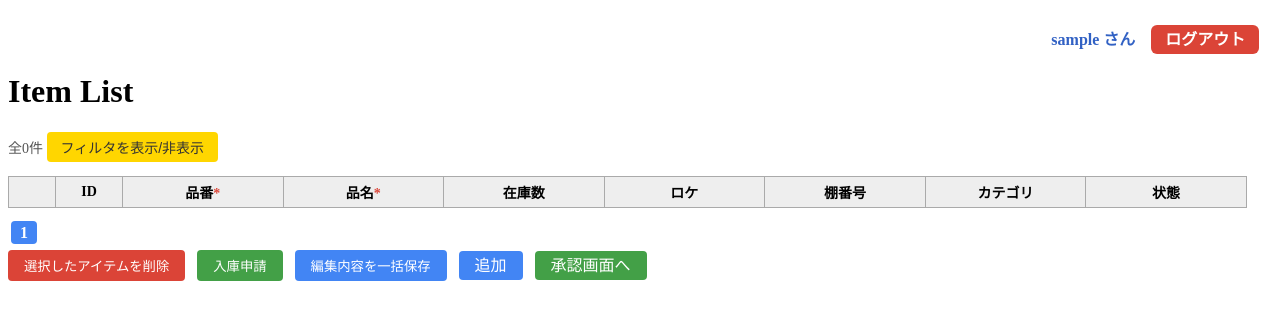
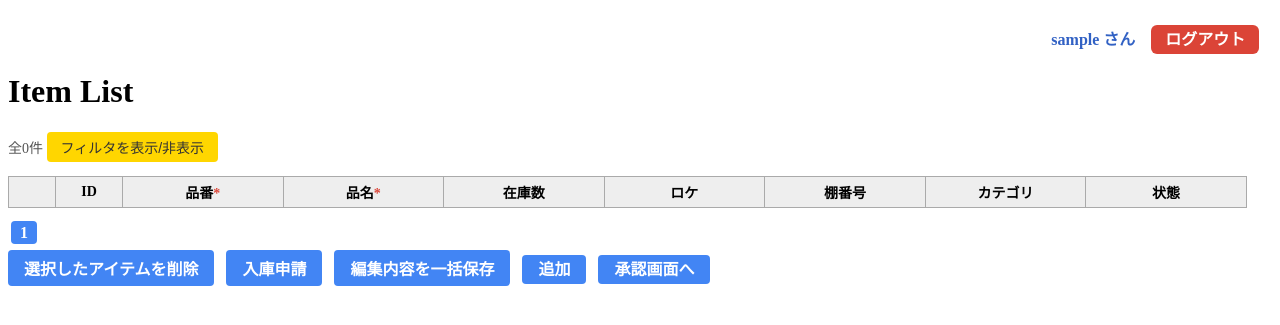
Before and after one commit to ai-programming-base/crud-app, a Flask app: page / in a window 1280 px wide. Shown: the top 325 px of the page. Run offline with Flask 3, Linux system fonts and the light colour scheme; the visitor is signed in with stand-in values (Sample User, id 1); data comes from the database, SQL or seed files in the repository; data that the repository does not hold is empty.

Commit message:
ボタンの見た目を修正

```diff
--- a/templates/index.html
+++ b/templates/index.html
@@ -17,14 +17,26 @@
         td.editing, td.filter-editing { background: #d0e3f7; }
         .filter-row td, .filter-row th { background: #f5f5cc !important; font-style: italic; }
         .filter-indicator { color: #33691e; font-weight: bold; margin-left: 10px; font-size: 14px; background: #f5f5cc; border-radius: 4px; padding: 2px 8px; }
+
         .button-group { margin-top: 4px; }
-    .button-group button, .button-group a {
-        margin-right: 8px; padding: 6px 16px; border-radius: 4px;
-        border: none; background: #4285f4; color: #fff; text-decoration: none; cursor: pointer;
+
+        .main-btn {
+            background: #4285f4;
+            color: #fff;
+            border: none;
+            border-radius: 4px;
+            font-size: 1rem;
+            font-weight: bold;
+            padding: 6px 16px;    /* ←ここを短く */
+            margin-right: 8px;
+            cursor: pointer;
+            text-decoration: none;
+            transition: background .15s;
         }
-    .button-group button.delete { background: #db4437; }
-    .button-group button.apply { background: #43a047; }
-    .button-group a.approve { background: #43a047; color: #fff; }
+        .main-btn:hover {
+            background: #23468e;
+            color: #fff;
+        }
         .pagination a, .pagination strong { margin: 0 3px; padding: 3px 9px; border-radius: 4px; background: #eee; text-decoration: none; color: #333; }
         .pagination strong { background: #4285f4; color: #fff; }
         .summary { font-size: 14px; color: #555; margin-bottom: 8px; }
@@ -189,11 +201,11 @@
           {% endfor %}
         </div>
         <div class="button-group" style="margin-top:4px;">
-            <button type="button" class="delete" onclick="submitDelete()">選択したアイテムを削除</button>
-            <button type="button" class="apply" onclick="submitApplyRequest()">入庫申請</button>
-            <button type="submit">編集内容を一括保存</button>
-            <a href="{{ url_for('add') }}">追加</a>
-            <a href="{{ url_for('approval') }}" class="approve">承認画面へ</a>
+            <button type="button" class="main-btn" onclick="submitDelete()">選択したアイテムを削除</button>
+            <button type="button" class="main-btn" onclick="submitApplyRequest()">入庫申請</button>
+            <button type="submit" class="main-btn">編集内容を一括保存</button>
+            <a href="{{ url_for('add') }}" class="main-btn">追加</a>
+            <a href="{{ url_for('approval') }}" class="main-btn">承認画面へ</a>
         </div>
     </form>
 </body>
```
Lines whose indentation alone changed are shown as unchanged.
